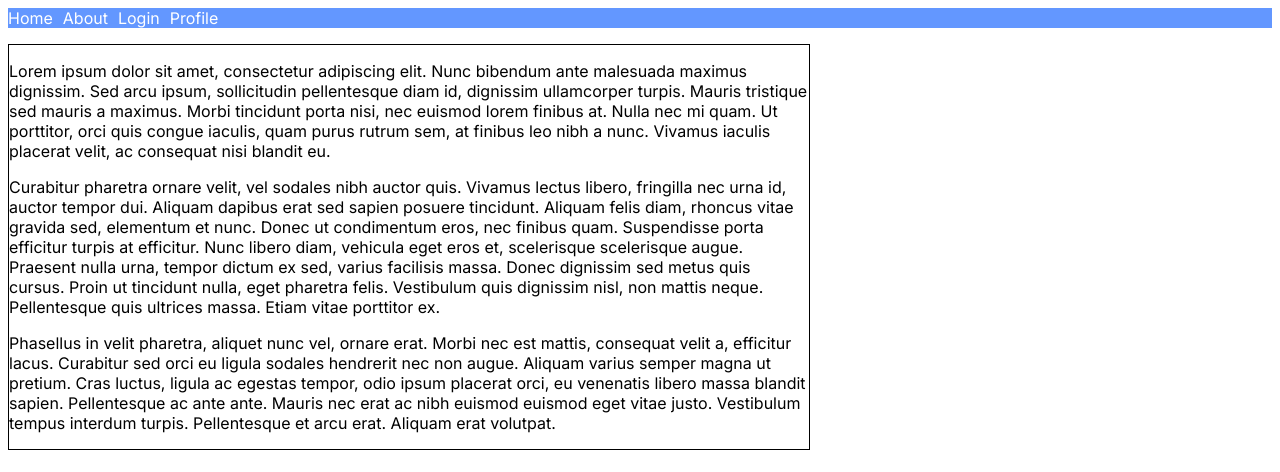
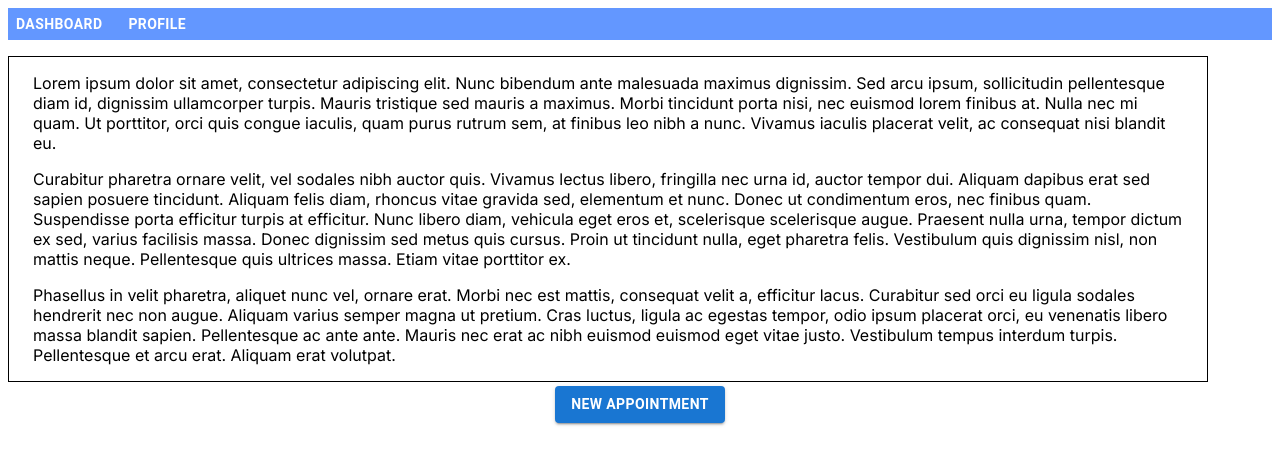
Before and after one commit to Gihur01/csproject1, a Next.js app: page /dashboard in a window 1280 px wide. Shown: the top 472 px of the page. Built offline with nearby package versions, Linux system fonts and the light colour scheme.

Commit message:
improved: dashboard, navbar, new app. page

```diff
--- /dev/null
+++ b/src/app/(website)/appointment/new/globals.css
@@ -0,0 +1,7 @@
+.backdropBakground{
+    background-color: rgb(233, 233, 233);
+    margin: 10px;
+}
+.backdropContainer{
+    background-color: white;
+}
--- a/src/app/(website)/appointment/new/page.jsx
+++ b/src/app/(website)/appointment/new/page.jsx
@@ -44,9 +44,9 @@ export default function New() {
   }
 
   return (
-    <Container component="main" maxWidth="lg">
+    <Container component="main" maxWidth="lg" sx={{}}>
 
-      <Typography variant="h4" marginBottom={5} align='center'>
+      <Typography variant="h4" marginBottom={4} align='center'>
         New Appointment
       </Typography>
       <Grid
--- /dev/null
+++ b/src/app/(website)/dashboard/layout.js
@@ -0,0 +1,7 @@
+export default function RootLayout({ children }) {
+    return (
+        <>
+        {children}
+        </>
+    )
+}
--- a/src/app/(website)/dashboard/page.jsx
+++ b/src/app/(website)/dashboard/page.jsx
@@ -1,29 +1,24 @@
 import React from 'react'
-import Navbar from "@/components/navbar/Navbar"
-import Grid from '@mui/material/Grid';
-import Box from '@mui/material/Box';
+import Appointment from '@/components/appointment/Appointment'
+import { Container, Box, Button, Link } from '@mui/material';
 
 const Dashboard = () => {
   return (
     <div>
-      <Navbar />
-      <Box sx={{
-        marginTop: 2,
-        display: 'inline-block',
-        maxWidth: 800,
-        maxHeight: 500,
-        overflow: 'auto',
-        border: 1,
-      }} >
-        <p>
-          Lorem ipsum dolor sit amet, consectetur adipiscing elit. Nunc bibendum ante malesuada maximus dignissim. Sed arcu ipsum, sollicitudin pellentesque diam id, dignissim ullamcorper turpis. Mauris tristique sed mauris a maximus. Morbi tincidunt porta nisi, nec euismod lorem finibus at. Nulla nec mi quam. Ut porttitor, orci quis congue iaculis, quam purus rutrum sem, at finibus leo nibh a nunc. Vivamus iaculis placerat velit, ac consequat nisi blandit eu.
-        </p>
-        <p>
-        Curabitur pharetra ornare velit, vel sodales nibh auctor quis. Vivamus lectus libero, fringilla nec urna id, auctor tempor dui. Aliquam dapibus erat sed sapien posuere tincidunt. Aliquam felis diam, rhoncus vitae gravida sed, elementum et nunc. Donec ut condimentum eros, nec finibus quam. Suspendisse porta efficitur turpis at efficitur. Nunc libero diam, vehicula eget eros et, scelerisque scelerisque augue. Praesent nulla urna, tempor dictum ex sed, varius facilisis massa. Donec dignissim sed metus quis cursus. Proin ut tincidunt nulla, eget pharetra felis. Vestibulum quis dignissim nisl, non mattis neque. Pellentesque quis ultrices massa. Etiam vitae porttitor ex.
-        </p>
-        <p>
-        Phasellus in velit pharetra, aliquet nunc vel, ornare erat. Morbi nec est mattis, consequat velit a, efficitur lacus. Curabitur sed orci eu ligula sodales hendrerit nec non augue. Aliquam varius semper magna ut pretium. Cras luctus, ligula ac egestas tempor, odio ipsum placerat orci, eu venenatis libero massa blandit sapien. Pellentesque ac ante ante. Mauris nec erat ac nibh euismod euismod eget vitae justo. Vestibulum tempus interdum turpis. Pellentesque et arcu erat. Aliquam erat volutpat.
-        </p>
+      <Appointment />
+      <Box
+        display="flex"
+        justifyContent="center"
+        alignItems="center">
+
+        <Button component={Link}
+        href="/appointment/new"
+        variant='contained'
+        sx={{
+          fontWeight: 'bold',
+          alignItems: 'center'
+        }}>New appointment</Button>
+
       </Box>
     </div>
   )
--- /dev/null
+++ b/src/app/(website)/layout.js
@@ -0,0 +1,13 @@
+import './globals.css'
+
+import Navbar from '@/components/navbar/Navbar'
+export default function RootLayout({ children }) {
+    return (
+        <html lang="en">
+            <body >
+                <Navbar/>
+                {children}
+            </body>
+        </html>
+    )
+}
--- a/src/app/layout.js
+++ b/src/app/layout.js
@@ -6,8 +6,8 @@ import Footer from '@/components/footer/Footer'
 const inter = Inter({ subsets: ['latin'] })
 
 export const metadata = {
-  title: 'Create Next App',
-  description: 'Generated by create next app',
+  title: 'Appointments',
+  description: 'Appointments system',
 }
 
 export default function RootLayout({ children }) {
--- /dev/null
+++ b/src/components/appointment/Appointment.jsx
@@ -0,0 +1,36 @@
+"use client"
+import React from 'react'
+import Grid from '@mui/material/Grid';
+import { Container, Box, Button } from '@mui/material';
+
+const Appointment = () => {
+    return (
+        <div>
+
+            <Container sx={{
+                marginTop: 2,
+                display: 'inline-block',
+                maxWidth: 800,
+                maxHeight: 500,
+                overflow: 'auto',
+                border: 1,
+            }} >
+                <Grid>
+                    <p>
+                        Lorem ipsum dolor sit amet, consectetur adipiscing elit. Nunc bibendum ante malesuada maximus dignissim. Sed arcu ipsum, sollicitudin pellentesque diam id, dignissim ullamcorper turpis. Mauris tristique sed mauris a maximus. Morbi tincidunt porta nisi, nec euismod lorem finibus at. Nulla nec mi quam. Ut porttitor, orci quis congue iaculis, quam purus rutrum sem, at finibus leo nibh a nunc. Vivamus iaculis placerat velit, ac consequat nisi blandit eu.
+                    </p>
+                    <p>
+                        Curabitur pharetra ornare velit, vel sodales nibh auctor quis. Vivamus lectus libero, fringilla nec urna id, auctor tempor dui. Aliquam dapibus erat sed sapien posuere tincidunt. Aliquam felis diam, rhoncus vitae gravida sed, elementum et nunc. Donec ut condimentum eros, nec finibus quam. Suspendisse porta efficitur turpis at efficitur. Nunc libero diam, vehicula eget eros et, scelerisque scelerisque augue. Praesent nulla urna, tempor dictum ex sed, varius facilisis massa. Donec dignissim sed metus quis cursus. Proin ut tincidunt nulla, eget pharetra felis. Vestibulum quis dignissim nisl, non mattis neque. Pellentesque quis ultrices massa. Etiam vitae porttitor ex.
+                    </p>
+                    <p>
+                        Phasellus in velit pharetra, aliquet nunc vel, ornare erat. Morbi nec est mattis, consequat velit a, efficitur lacus. Curabitur sed orci eu ligula sodales hendrerit nec non augue. Aliquam varius semper magna ut pretium. Cras luctus, ligula ac egestas tempor, odio ipsum placerat orci, eu venenatis libero massa blandit sapien. Pellentesque ac ante ante. Mauris nec erat ac nibh euismod euismod eget vitae justo. Vestibulum tempus interdum turpis. Pellentesque et arcu erat. Aliquam erat volutpat.
+                    </p>
+                </Grid>
+
+            </Container>
+
+        </div>
+    )
+}
+
+export default Appointment
--- a/src/components/navbar/Navbar.jsx
+++ b/src/components/navbar/Navbar.jsx
@@ -1,24 +1,14 @@
 "use client"
 import { Padding } from '@mui/icons-material'
-import { Box } from '@mui/material'
+import { Box,Button } from '@mui/material'
 import Link from 'next/link'
 import React from 'react'
 
 const paths = [
     {
         id: 1,
-        title: 'Home',
-        path: '/'
-    },
-    {
-        id: 2,
-        title: 'About',
-        path: '/about'
-    },
-    {
-        id: 3,
-        title: 'Login',
-        path: '/login'
+        title: 'Dashboard',
+        path: '/dashboard'
     },
     {
         id: 5,
@@ -35,20 +25,28 @@ const Navbar = () => {
             alignItems: 'center',
             gap: '10px',
             background:"#6397ff",
-            padding: 0,
         }}>
         {
             paths.map(link => (
-                <Box key={link.id}>
+                <Box key={link.id} sx={{
+                    Padding: '40px',
+                    height: '2rem',
+                    display: 'flex',
+                    alignItems: 'center',
+                }}
 
-                <Link href={link.path} style={{
-                    Padding: '30px',
+                >
+
+                <Button component={Link}
+                href={link.path}
+                color='primary'
+                style={{
                     color: 'white',
                     textDecoration: 'none',
-
+                    fontWeight: 600,
                 }}>
                     {link.title}
-                </Link>
+                </Button>
                 </Box>
             ))
         }
```
Also changed, not shown: src/app/(website)/globals.css (added).
